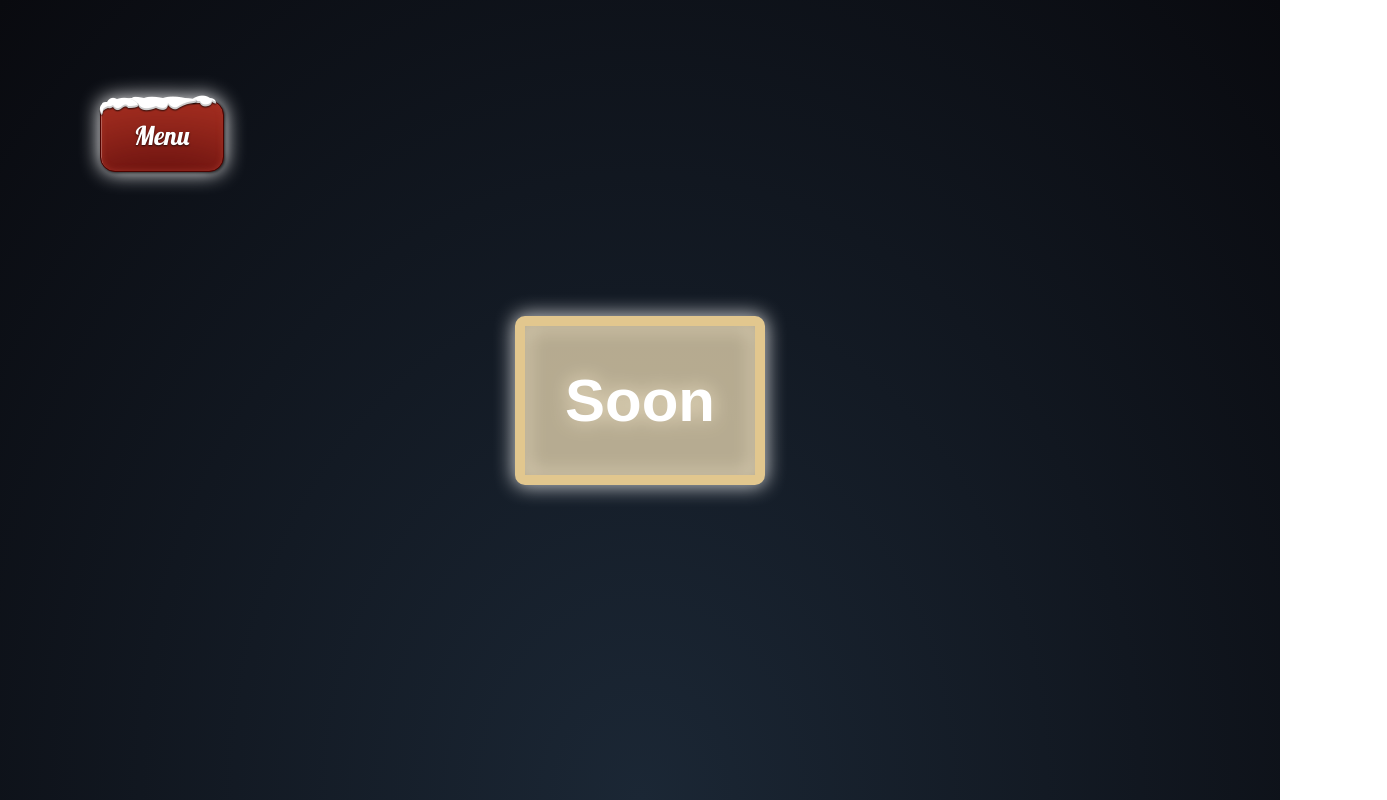
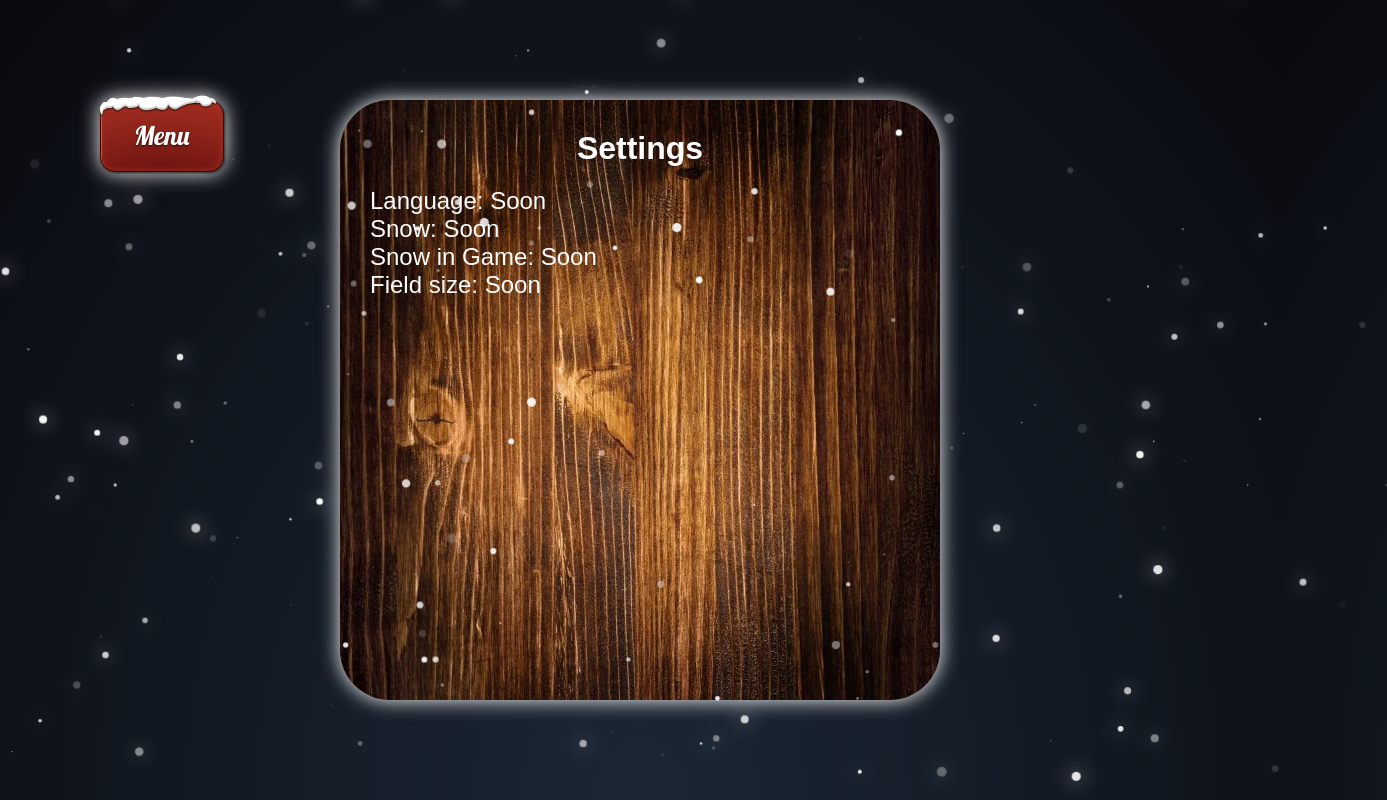
Before and after one commit to dansmht/Try-To-Get, a React (Create React App) app: page /settings in a window 1280 px wide. Shown: the whole page, 1387 px wide, since content can reach past the window. Built offline with nearby package versions, Linux system fonts and the light colour scheme.

Commit message:
Added tab Settings

```diff
--- a/src/App.js
+++ b/src/App.js
@@ -3,6 +3,7 @@ import './App.css'
 import { Route, Switch } from 'react-router-dom'
 import Game from './components/Game/Game'
 import Rules from './components/Rules/Rules'
+import Settings from './components/Settings/Settings'
 import Menu from './components/Menu/Menu'
 import BestScoresContainer from './components/BestScores/BestScoresContainer'
 import About from './components/About/About'
@@ -16,6 +17,7 @@ const App = () => {
           <Route exact path='/' component={Menu} />
           <Route exact path='/game' component={Game} />
           <Route exact path='/rules' component={Rules} />
+          <Route exact path='/settings' component={Settings} />
           <Route exact path='/best' component={BestScoresContainer} />
           <Route exact path='/about' component={About} />
           <Route component={Soon} />
--- a/src/components/Rules/Rules.js
+++ b/src/components/Rules/Rules.js
@@ -9,8 +9,8 @@ const Rules = () => {
       <BackToMenu />
       <section className='rules'>
         <h2>Rules</h2>
-        <p>In the beginning, if you want your best scores to be added to the best scores, you should login / register in
-          the Best Scores tab</p>
+        <p>In the beginning press F11, if you want your best scores to be added to the best scores, you should login /
+          register in the Best Scores tab</p>
         <p>Let's get to the point. There is a field with a certain number of cells. There is also a theme that is
           randomly selected for which 5 specific colors are selected. And the cells will appear one by one of any of the
           given colors, you will need to click on them and earn points, you are given only 60 seconds</p>
--- /dev/null
+++ b/src/components/Settings/Settings.css
@@ -0,0 +1,30 @@
+.settings-wrapper {
+  display: flex;
+  flex-direction: column;
+  justify-content: center;
+  align-items: center;
+  min-height: 100vh;
+}
+
+.settings {
+  position: relative;
+  width: 600px;
+  height: 600px;
+  padding: 30px;
+  color: #ffffff;
+  background: #3d2807 url('../../../src/assets/bg.jpg') no-repeat center center / cover;
+  border-radius: 50px;
+  overflow: auto;
+  font-size: 1.5rem;
+}
+
+.settings::-webkit-scrollbar {
+  width: 0;
+  background: transparent;
+}
+
+.settings h2 {
+  text-align: center;
+  font-size: 2rem;
+  margin-bottom: 20px;
+}
--- /dev/null
+++ b/src/components/Settings/Settings.js
@@ -0,0 +1,22 @@
+import React from 'react'
+import './Settings.css'
+import BackToMenu from '../BackToMenu/BackToMenu'
+import Snow from '../Snow/Snow'
+
+const Settings = () => {
+  return (
+    <div className='settings-wrapper'>
+      <BackToMenu/>
+      <section className="settings">
+        <h2>Settings</h2>
+        <div>Language: <span>Soon</span></div>
+        <div>Snow: <span>Soon</span></div>
+        <div>Snow in Game: <span>Soon</span></div>
+        <div>Field size: <span>Soon</span></div>
+      </section>
+      <Snow/>
+    </div>
+  )
+}
+
+export default Settings
```
